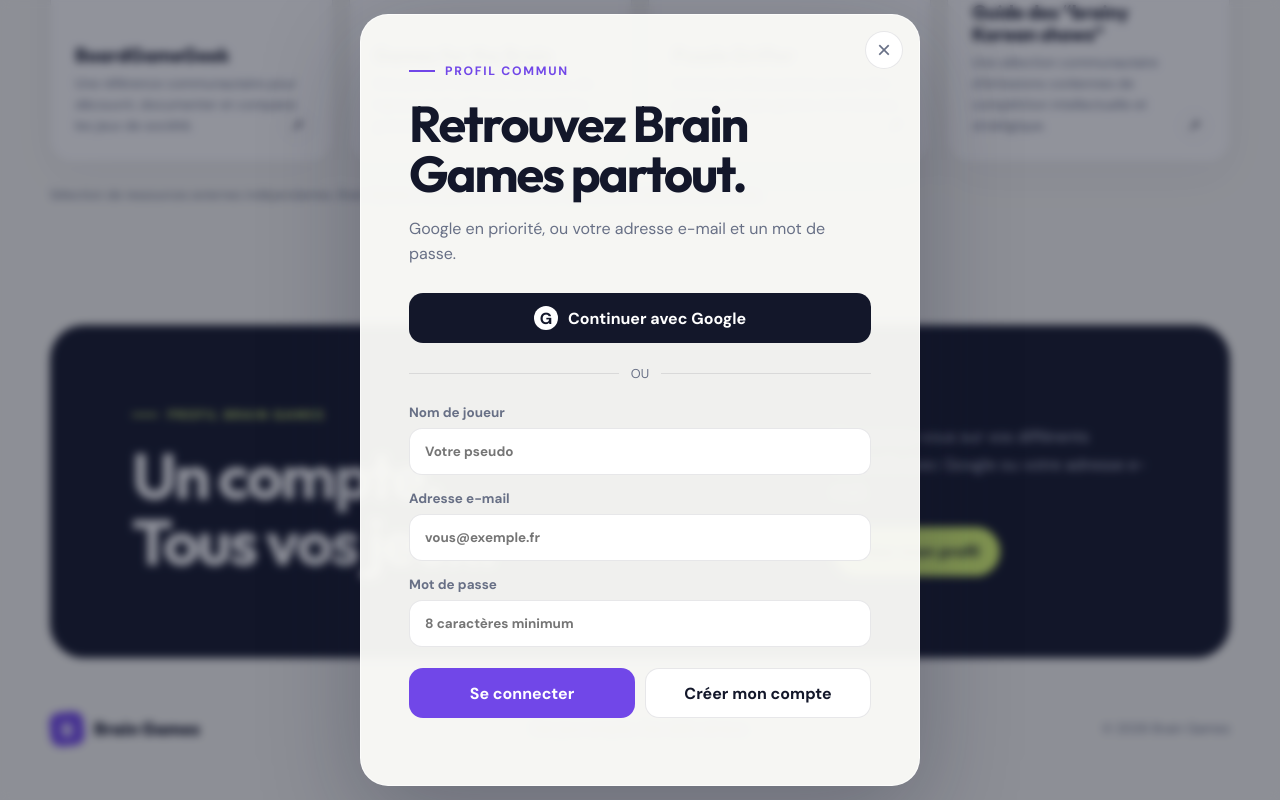
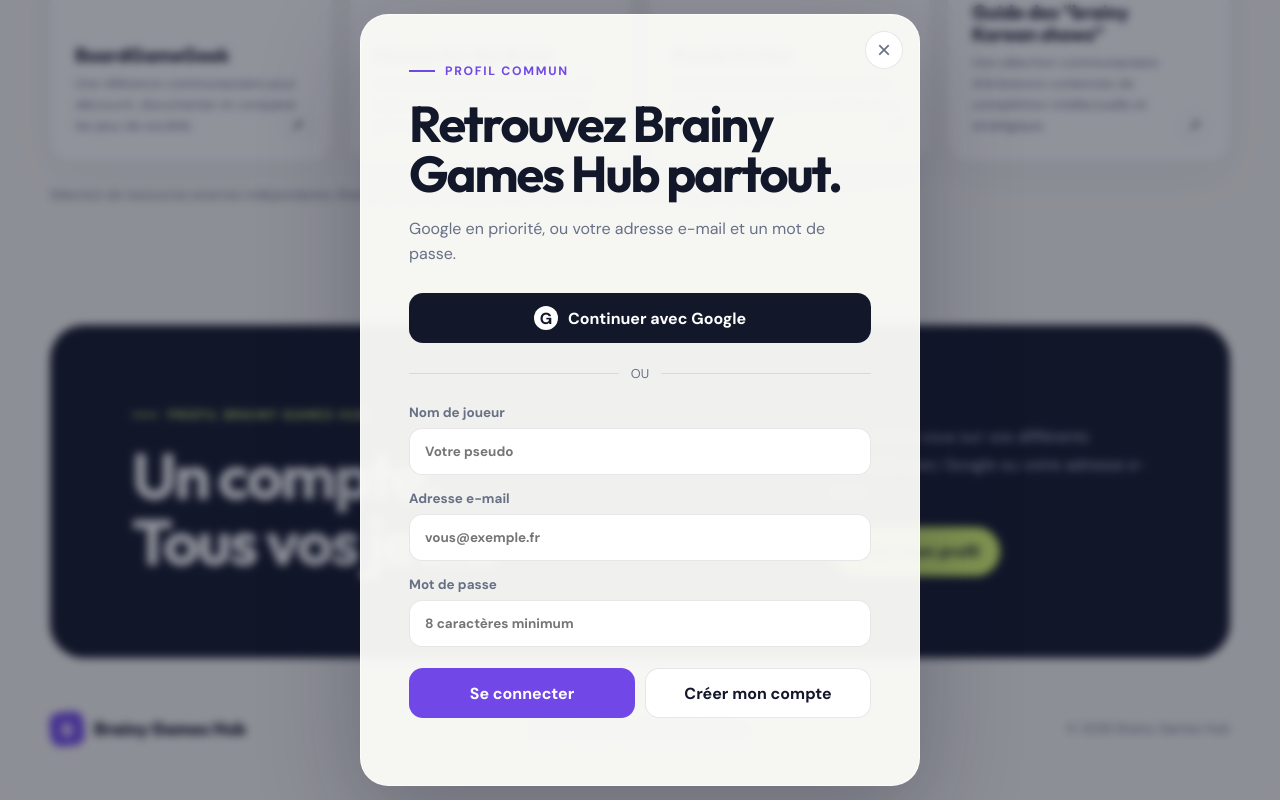
Before and after one commit to seb16120/Brain-Games-Website, a website: page index.html in a window 1280 px wide. Both pictures are taken after a click on the button "Créer mon profil". Shown: the part 2360-3160 px from the top of the page. Drawn offline with nearby package versions, Linux system fonts and the light colour scheme.

Commit message:
Rename portal to Brainy Games Hub

```diff
--- a/index.html
+++ b/index.html
@@ -8,7 +8,7 @@
       content="Une collection de jeux de réflexion gratuits à lancer directement dans votre navigateur."
     />
     <meta name="theme-color" content="#101426" />
-    <title>Brain Games — La collection</title>
+    <title>Brainy Games Hub — La collection</title>
     <link rel="icon" href="favicon.svg" type="image/svg+xml" sizes="any" />
     <link rel="preconnect" href="https://fonts.googleapis.com" />
     <link rel="preconnect" href="https://fonts.gstatic.com" crossorigin />
@@ -19,16 +19,16 @@
     <link rel="stylesheet" href="styles.css?v=bgw-resources" />
     <script src="https://cdn.jsdelivr.net/npm/@supabase/supabase-js@2.110.1"></script>
     <script src="supabase-config.js?v=bgw-p2"></script>
-    <script src="app.js?v=bgw-p2" defer></script>
+    <script src="app.js?v=brainy-games-hub" defer></script>
   </head>
   <body>
     <div class="ambient ambient-one" aria-hidden="true"></div>
     <div class="ambient ambient-two" aria-hidden="true"></div>
 
     <header class="site-header">
-      <a class="brand" href="#top" aria-label="Brain Games, accueil">
+      <a class="brand" href="#top" aria-label="Brainy Games Hub, accueil">
         <span class="brand-mark" aria-hidden="true">B</span>
-        <span>Brain Games</span>
+        <span>Brainy Games Hub</span>
       </a>
 
       <div class="header-actions">
@@ -145,13 +145,13 @@
         </div>
 
         <p class="resources-disclaimer">
-          Sélection de ressources externes indépendantes. Brain Games n’est partenaire, affilié ou représentant d’aucun de ces sites.
+          Sélection de ressources externes indépendantes. Brainy Games Hub n’est partenaire, affilié ou représentant d’aucun de ces sites.
         </p>
       </section>
 
       <section class="coming-soon" id="profile" aria-labelledby="profile-title">
         <div>
-          <p class="eyebrow light"><span></span> Profil Brain Games</p>
+          <p class="eyebrow light"><span></span> Profil Brainy Games Hub</p>
           <h2 id="profile-title">Un compte.<br />Tous vos jeux.</h2>
         </div>
         <div class="profile-promo">
@@ -167,7 +167,7 @@
 
         <section id="auth-guest-view">
           <p class="eyebrow"><span></span> Profil commun</p>
-          <h2 id="auth-title">Retrouvez Brain Games partout.</h2>
+          <h2 id="auth-title">Retrouvez Brainy Games Hub partout.</h2>
           <p class="auth-copy">Google en priorité, ou votre adresse e-mail et un mot de passe.</p>
 
           <button class="google-button" id="google-login" type="button">
@@ -225,10 +225,10 @@
     <footer>
       <a class="brand footer-brand" href="#top">
         <span class="brand-mark" aria-hidden="true">B</span>
-        <span>Brain Games</span>
+        <span>Brainy Games Hub</span>
       </a>
       <p>Des jeux simples. Des défis sérieux.</p>
-      <p>© <span id="current-year"></span> Brain Games</p>
+      <p>© <span id="current-year"></span> Brainy Games Hub</p>
     </footer>
   </body>
 </html>
```
